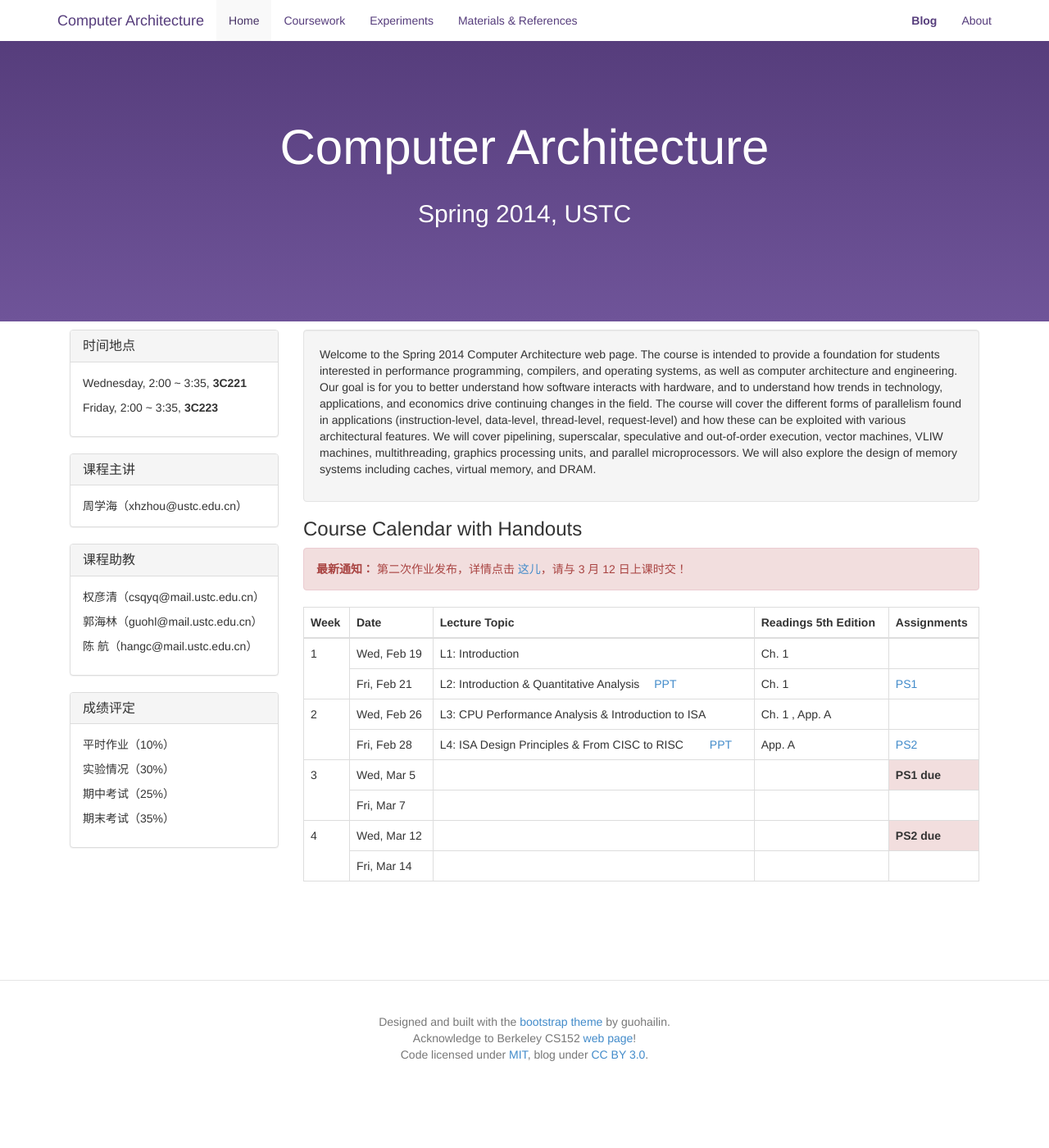
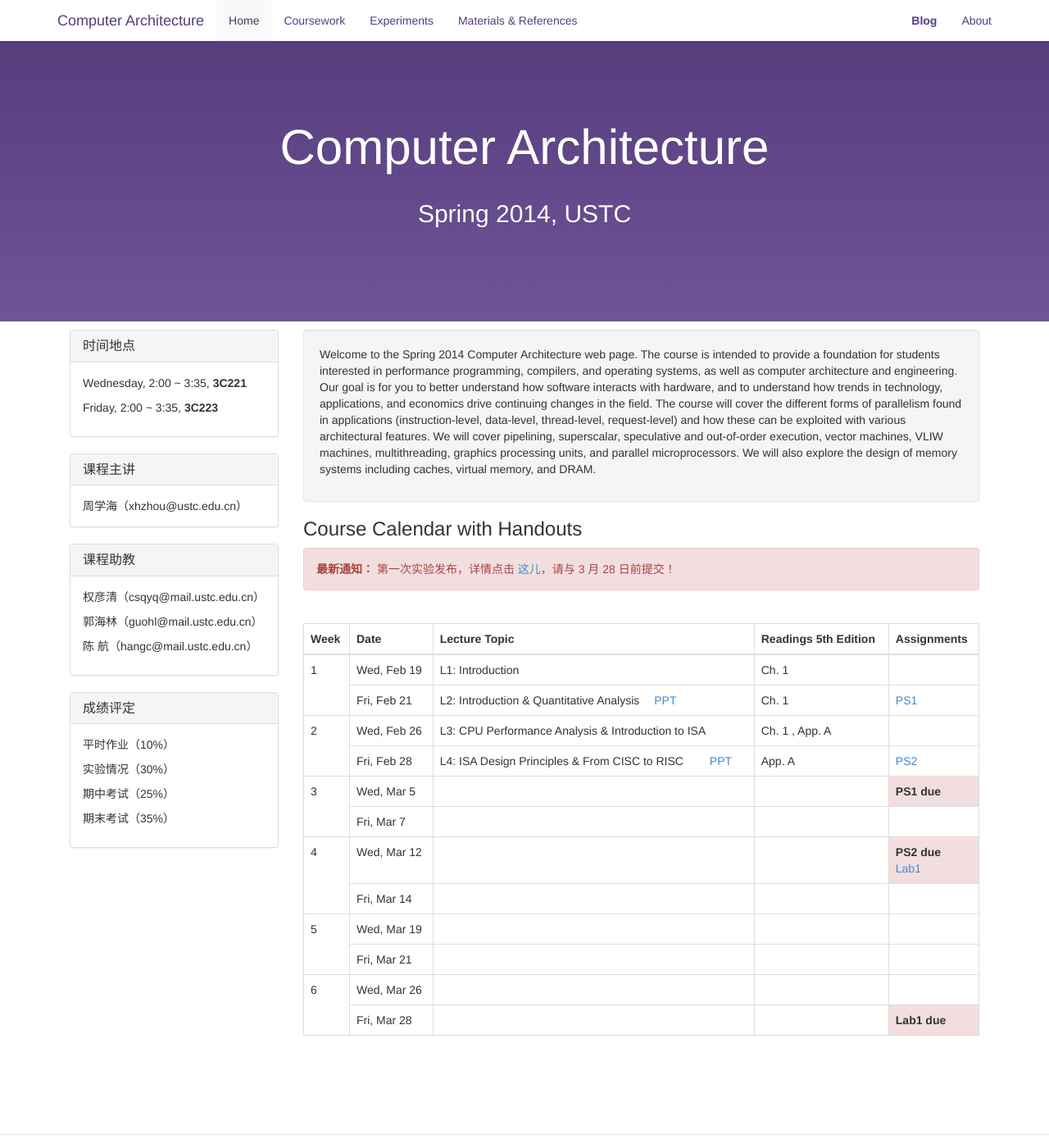
Before and after one commit to hazirguo/ca2014, a Jekyll site: the page index.html, which Jekyll copies as it is, in a window 1280 px wide and 1400 px high. Shown: the whole window at 82% size. Built offline with Jekyll 4.4.1, drawn with Linux system fonts in a browser that asks for light colours.

Commit message:
add lab1

```diff
--- a/index.html
+++ b/index.html
@@ -159,7 +159,8 @@
 
       <div class="alert alert-danger">
         <!-- <strong>最新通知：</strong> 第一次作业发布，详情点击 <a href="coursework/index.html#ps1">这儿</a>，请与 3 月 5 日上课时交！ -->
-        <strong>最新通知：</strong> 第二次作业发布，详情点击 <a href="coursework/index.html#ps2">这儿</a>，请与 3 月 12 日上课时交！
+        <!-- <strong>最新通知：</strong> 第二次作业发布，详情点击 <a href="coursework/index.html#ps2">这儿</a>，请与 3 月 12 日上课时交！ -->
+        <strong>最新通知：</strong> 第一次实验发布，详情点击 <a href="experiments/index.html#lab1">这儿</a>，请与 3 月 28 日前提交！
       </div>
 
       <div>
@@ -279,7 +280,7 @@
               <td>
 
               </td>
-              <td class="danger"><strong> PS2 due</strong></td>
+              <td class="danger"><strong> PS2 due</strong> <br/> <a href="experiments/index.html#lab1">Lab1</a> </td>
             </tr>
             <tr>
               <td >
@@ -295,6 +296,60 @@
               </td>
             </tr>
 
+            <tr>
+              <td rowspan="2">5</td>
+              <td>
+                Wed, Mar 19
+              </td>
+              <td>
+
+              </td>
+              <td>
+
+              </td>
+              <td> </td>
+            </tr>
+            <tr>
+              <td >
+                Fri, Mar 21
+              </td>
+              <td>
+
+              </td>
+              <td>
+
+              </td>
+              <td>
+              </td>
+            </tr>
+
+            <tr>
+              <td rowspan="2">6</td>
+              <td>
+                Wed, Mar 26
+              </td>
+              <td>
+
+              </td>
+              <td>
+
+              </td>
+              <td ></td>
+            </tr>
+            <tr>
+              <td >
+                Fri, Mar 28
+              </td>
+              <td>
+
+              </td>
+              <td>
+
+              </td>
+              <td class="danger">
+                <strong> Lab1 due</strong>
+              </td>
+            </tr>
           </tbody>
 
         </table>
```
Also changed, not shown: experiments/index.html (+8 -1 lines), 1 other file.
